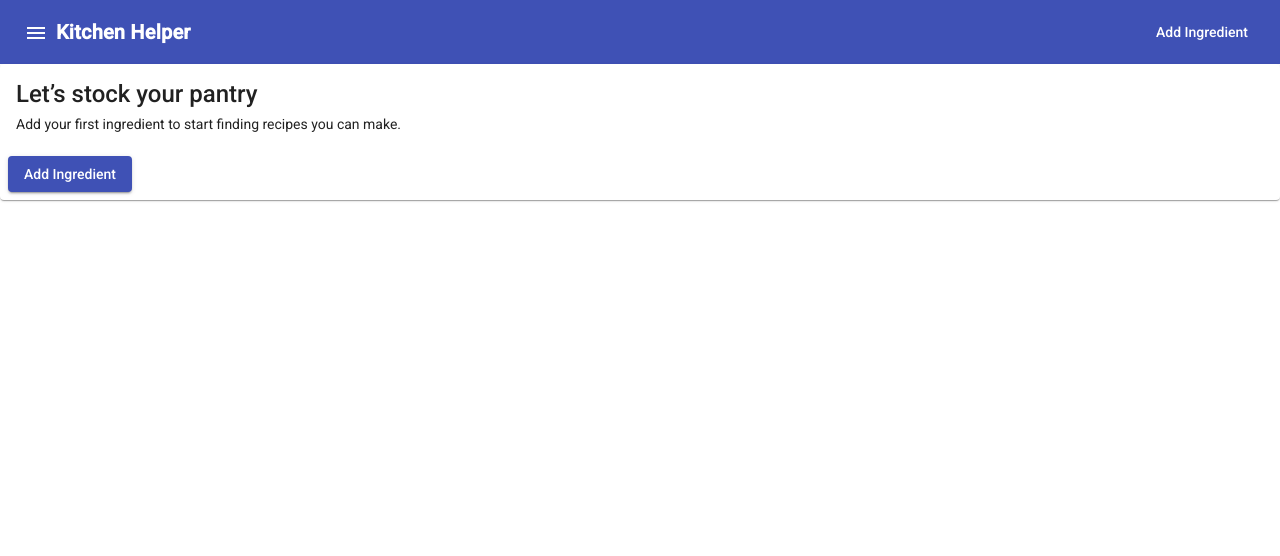
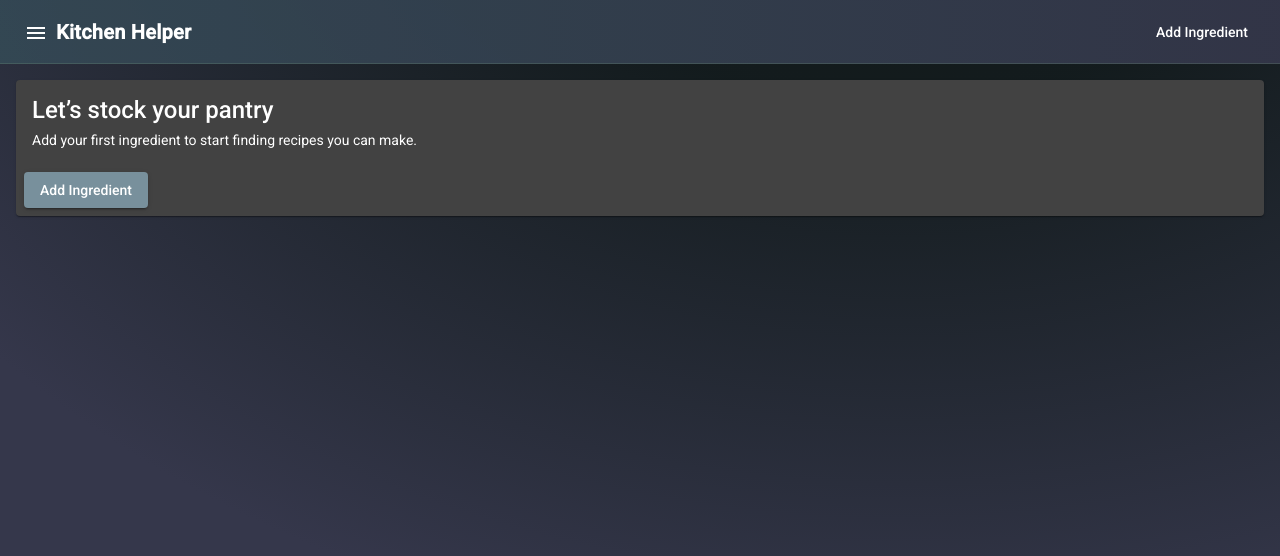
Before and after one commit to PPhilip83/kitchen-helper-ui, an Angular app: page /ingredients in a window 1280 px wide. Shown: the top 556 px of the page. Built offline with nearby package versions, Linux system fonts and the light colour scheme; no server answers.

Commit message:
add base styling, favicon

```diff
--- a/src/app/layout/shell/shell.component.scss
+++ b/src/app/layout/shell/shell.component.scss
@@ -5,5 +5,5 @@
   color: white;
   text-decoration: none;
   font-weight: 600;
-  letter-spacing: 0.2px;
+  letter-spacing: 0.25px;
 }
--- a/src/index.html
+++ b/src/index.html
@@ -1,16 +1,22 @@
-<!doctype html>
+<!DOCTYPE html>
 <html lang="en">
-<head>
-  <meta charset="utf-8">
-  <title>KitchenHelperUi</title>
-  <base href="/">
-  <meta name="viewport" content="width=device-width, initial-scale=1">
-  <link rel="icon" type="image/x-icon" href="favicon.ico">
-  <link rel="preconnect" href="https://fonts.gstatic.com">
-  <link href="https://fonts.googleapis.com/css2?family=Roboto:wght@300;400;500&display=swap" rel="stylesheet">
-  <link href="https://fonts.googleapis.com/icon?family=Material+Icons" rel="stylesheet">
-</head>
-<body>
-  <app-root></app-root>
-</body>
+  <head>
+    <meta charset="utf-8" />
+    <title>Kitchen Helper</title>
+    <base href="/" />
+    <meta name="viewport" content="width=device-width, initial-scale=1" />
+    <link rel="icon" type="image/x-icon" href="favicon.ico" />
+    <link rel="preconnect" href="https://fonts.gstatic.com" />
+    <link
+      href="https://fonts.googleapis.com/css2?family=Roboto:wght@300;400;500&display=swap"
+      rel="stylesheet"
+    />
+    <link
+      href="https://fonts.googleapis.com/icon?family=Material+Icons"
+      rel="stylesheet"
+    />
+  </head>
+  <body>
+    <app-root></app-root>
+  </body>
 </html>
--- a/src/styles.scss
+++ b/src/styles.scss
@@ -1,4 +1,86 @@
-/* You can add global styles to this file, and also import other style files */
+@use "@angular/material" as mat;
 
-html, body { height: 100%; }
-body { margin: 0; font-family: Roboto, "Helvetica Neue", sans-serif; }
+@include mat.core();
+
+$primary: mat.define-palette(mat.$blue-grey-palette, 400);
+$accent: mat.define-palette(mat.$green-palette, 400);
+$warn: mat.define-palette(mat.$red-palette);
+
+$dark-theme: mat.define-dark-theme(
+  (
+    color: (
+      primary: $primary,
+      accent: $accent,
+      warn: $warn,
+    ),
+    density: 0,
+  )
+);
+
+@include mat.all-component-themes($dark-theme);
+
+:root {
+  --ink: #35374b;
+  --deep: #344955;
+  --slate: #50727b;
+  --sage: #78a083;
+}
+
+html,
+body {
+  height: 100%;
+}
+body {
+  margin: 0;
+  color: rgba(255, 255, 255, 0.92);
+
+  background: radial-gradient(
+    1200px 900px at 70% -240px,
+    rgba(120, 160, 131, 0.14) 0%,
+    rgba(80, 114, 123, 0.24) 38%,
+    #35374b 100%
+  );
+
+  background: radial-gradient(
+    1200px 900px at 70% -240px,
+    color-mix(in srgb, var(--sage) 14%, black) 0%,
+    color-mix(in srgb, var(--slate) 24%, black) 38%,
+    var(--ink) 100%
+  );
+}
+
+.mat-mdc-card,
+.mat-mdc-menu-panel,
+.mat-mdc-table {
+  background: rgba(52, 73, 85, 0.58);
+  border: 1px solid rgba(120, 160, 131, 0.24);
+  backdrop-filter: blur(8px);
+  box-shadow: 0 10px 30px rgba(0, 0, 0, 0.22);
+}
+
+.mat-toolbar {
+  background: linear-gradient(
+    to right,
+    rgba(52, 73, 85, 0.9),
+    rgba(53, 55, 75, 0.9)
+  ) !important;
+  border-bottom: 1px solid rgba(120, 160, 131, 0.24);
+}
+
+.mdc-text-field--filled,
+.mdc-text-field--outlined {
+  background: rgba(255, 255, 255, 0.06) !important;
+}
+
+.mat-mdc-row:hover {
+  background: rgba(255, 255, 255, 0.06);
+}
+
+.mdc-button,
+.mdc-raised-button {
+  border-radius: 12px !important;
+}
+
+.p-4 {
+  padding: 1rem;
+}
```
Also changed, not shown: 1 other file (tests, documents, lock files or other folders).
